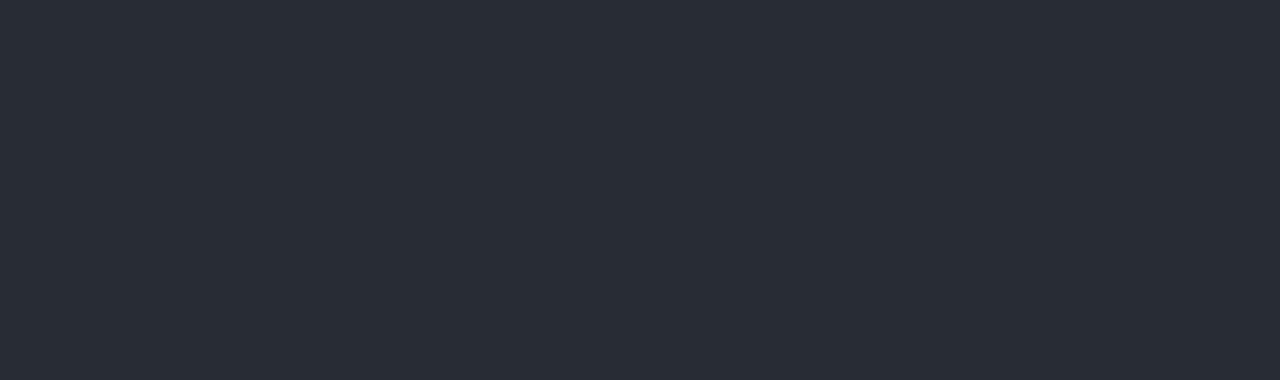
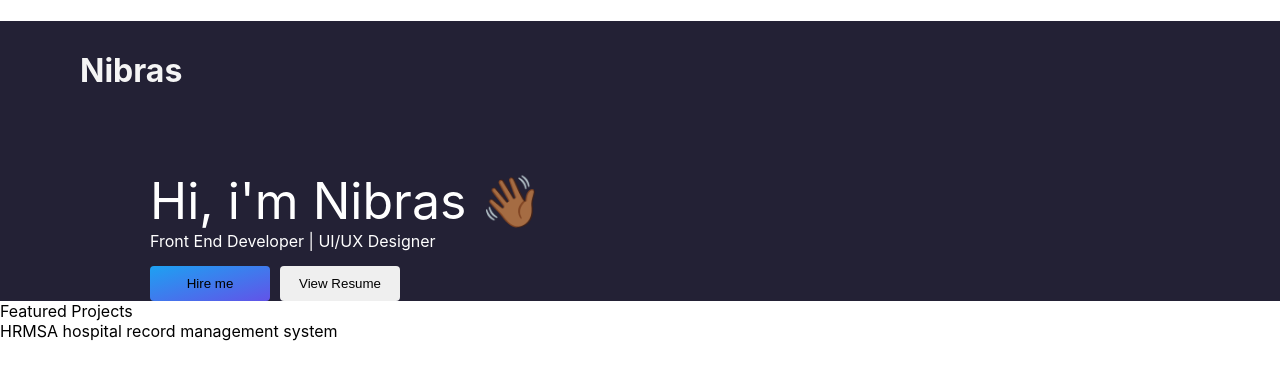
Before and after one commit to koltal/portfolio, a React (Create React App) app: page / in a window 1280 px wide. Shown: the top 380 px of the page. Built offline with nearby package versions, Linux system fonts and the light colour scheme.

Commit message:
main components added

```diff
--- a/src/App.css
+++ b/src/App.css
@@ -1,38 +1,56 @@
-.App {
-  text-align: center;
+/* Header css starts here */
+.Header-Section{
+  color: white;
+  background-color: #232135;
+  height: 100px;
+  padding-left: 50px;
+
+}
+.Header-Section h1{
+  padding-left: 30px;
+  padding-top: 30px;
+  font-weight: bolder;
+  font-family: Exo,-apple-system,BlinkMacSystemFont,Segoe UI,Roboto,Oxygen,Ubuntu,Cantarell,Fira Sans,Droid Sans,Helvetica Neue,sans-serif;
+  color: #f5f5f5;
 }
 
-.App-logo {
-  height: 40vmin;
-  pointer-events: none;
+.Main-Section{
+  background-color: #232135;
+  padding-top: 50px;
+  padding-left: 150px;
+
+}
+.Name{
+  font-size: 50px;
+  color: white;
+}
+.role span{
+  color: white;
+}
+.hire-me-btn{
+  background: linear-gradient(to bottom right,#1da1f2,#6253e8);
+
+    margin-right: 10px;
+    min-height: 35px;
+    width: 120px;
+    border: none;
+    border-radius: 4px;
+}
+.resume-btn{
+  border: 2px solid #6253e8;
+   /* color: white; */
+    margin-right: 10px;
+    min-height: 35px;
+    width: 120px;
+    border: none;
+    border-radius: 4px;
+    /* background-color: #232135; */
+}
+.btn-container{
+  margin-top: 15px;
 }
 
-@media (prefers-reduced-motion: no-preference) {
-  .App-logo {
-    animation: App-logo-spin infinite 20s linear;
-  }
+.Project-Container{
+  display: grid;
+  grid-template-columns: repeat(3, 1fr);
 }
-
-.App-header {
-  background-color: #282c34;
-  min-height: 100vh;
-  display: flex;
-  flex-direction: column;
-  align-items: center;
-  justify-content: center;
-  font-size: calc(10px + 2vmin);
-  color: white;
-}
-
-.App-link {
-  color: #61dafb;
-}
-
-@keyframes App-logo-spin {
-  from {
-    transform: rotate(0deg);
-  }
-  to {
-    transform: rotate(360deg);
-  }
-}
--- a/src/App.js
+++ b/src/App.js
@@ -1,12 +1,14 @@
-import logo from './logo.svg';
+import Header from './components/header';
+import Main from './components/main';
+import Project from './components/projectSection';
 import './App.css';
 
 function App() {
   return (
     <div className="App">
-      <header className="App-header">
-
-      </header>
+      <Header/>
+      <Main/>
+      <Project/>
     </div>
   );
 }
--- /dev/null
+++ b/src/components/header.js
@@ -0,0 +1,13 @@
+const Header = () => {
+
+
+
+
+    return (
+        <div className='Header-Section'>
+            <h1>Nibras</h1>
+        </div>
+     );
+}
+
+export default Header;
--- /dev/null
+++ b/src/components/main.js
@@ -0,0 +1,20 @@
+const Main = () => {
+
+
+
+    return (
+        <div className='Main-Section'>
+            <span className='Name'>Hi, i'm Nibras 👋🏾</span><br></br>
+        <div className='role'>
+            <span>Front End Developer | </span>
+            <span>UI/UX Designer</span>
+        </div>
+            <div className='btn-container'>
+                <button className='hire-me-btn'>Hire me</button>
+                <button className='resume-btn'>View Resume</button>
+            </div>
+        </div>
+     );
+}
+
+export default Main;
--- /dev/null
+++ b/src/components/projectSection.js
@@ -0,0 +1,15 @@
+const Project = () => {
+    return (
+        <div>
+            <span>Featured Projects</span>
+            <div className= 'Project-Container'>
+                <div>
+                   <span>HRMS</span>
+                   <span>A hospital record management system</span>
+                </div>
+            </div>
+        </div>
+     );
+}
+
+export default Project;
```
